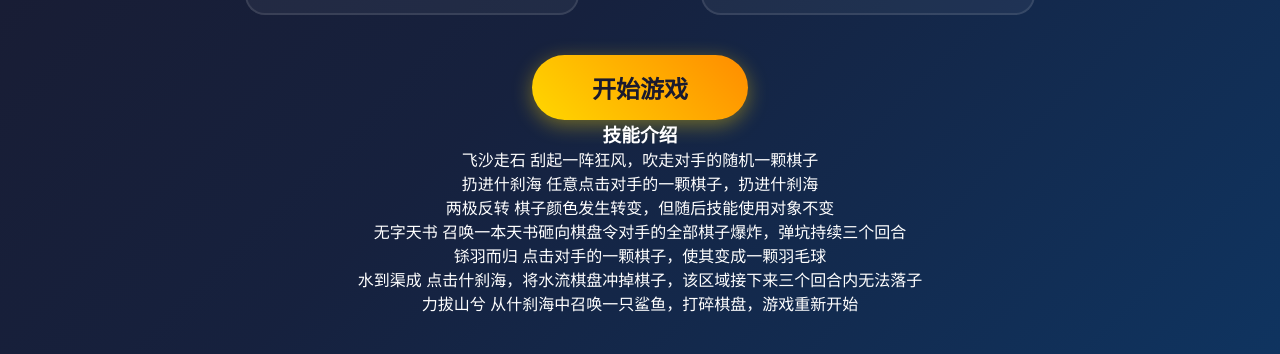
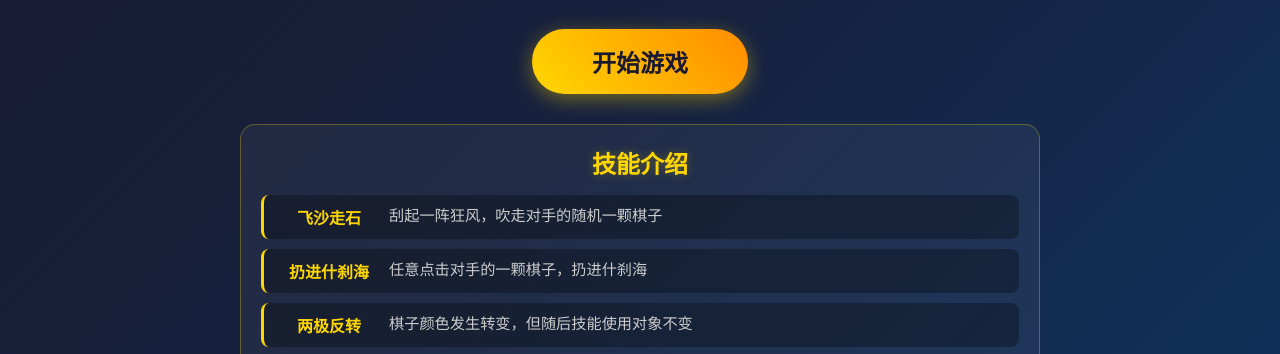
Before and after one commit to lioshurr-coder/jinengwuziqi, a plain HTML site: page index.html in a window 1280 px wide. Shown: the part 439-793 px from the top of the page. Drawn offline with Linux system fonts and the light colour scheme.

Commit message:
修改了543之后

```diff
--- a/css/style.css
+++ b/css/style.css
@@ -540,3 +540,58 @@ body {
 .cell-badminton {
     font-size: 1.5rem;
 }
+
+/* ==================== SKILLS INTRODUCTION ==================== */
+.skills-intro {
+    margin-top: 30px;
+    padding: 20px;
+    background: rgba(255, 255, 255, 0.05);
+    border-radius: 15px;
+    border: 1px solid rgba(255, 215, 0, 0.3);
+    max-width: 800px;
+    margin-left: auto;
+    margin-right: auto;
+}
+
+.skills-intro-title {
+    font-size: 1.5rem;
+    color: #ffd700;
+    text-align: center;
+    margin-bottom: 15px;
+    text-shadow: 0 0 10px rgba(255, 215, 0, 0.3);
+}
+
+.skills-list {
+    display: flex;
+    flex-direction: column;
+    gap: 10px;
+}
+
+.skill-intro-item {
+    display: flex;
+    align-items: flex-start;
+    gap: 10px;
+    padding: 10px 15px;
+    background: rgba(0, 0, 0, 0.3);
+    border-radius: 8px;
+    border-left: 3px solid #ffd700;
+    transition: all 0.3s ease;
+}
+
+.skill-intro-item:hover {
+    background: rgba(255, 215, 0, 0.1);
+    transform: translateX(5px);
+}
+
+.skill-intro-item .skill-name {
+    color: #ffd700;
+    font-weight: bold;
+    min-width: 100px;
+    flex-shrink: 0;
+}
+
+.skill-intro-item .skill-desc {
+    color: #ccc;
+    font-size: 0.95rem;
+    line-height: 1.4;
+}
```
